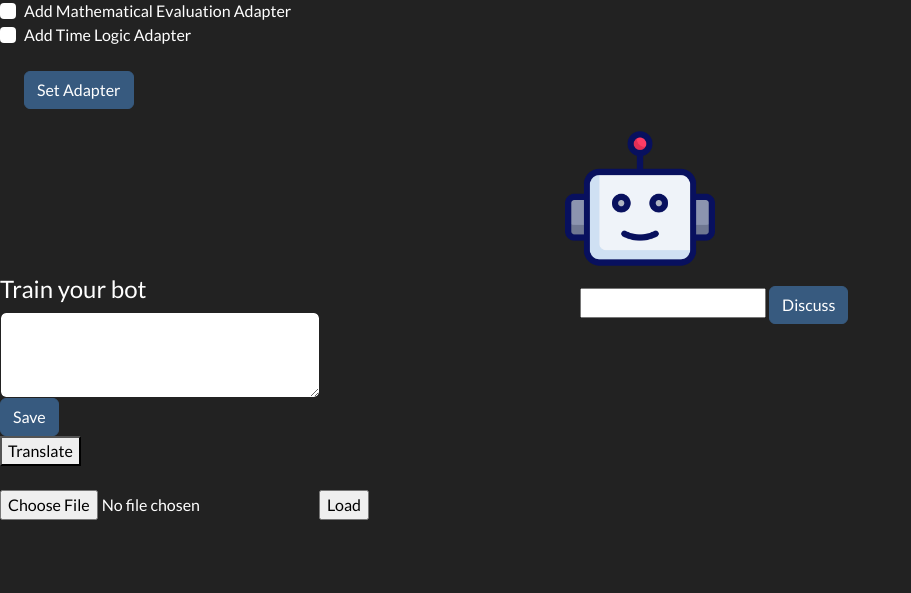
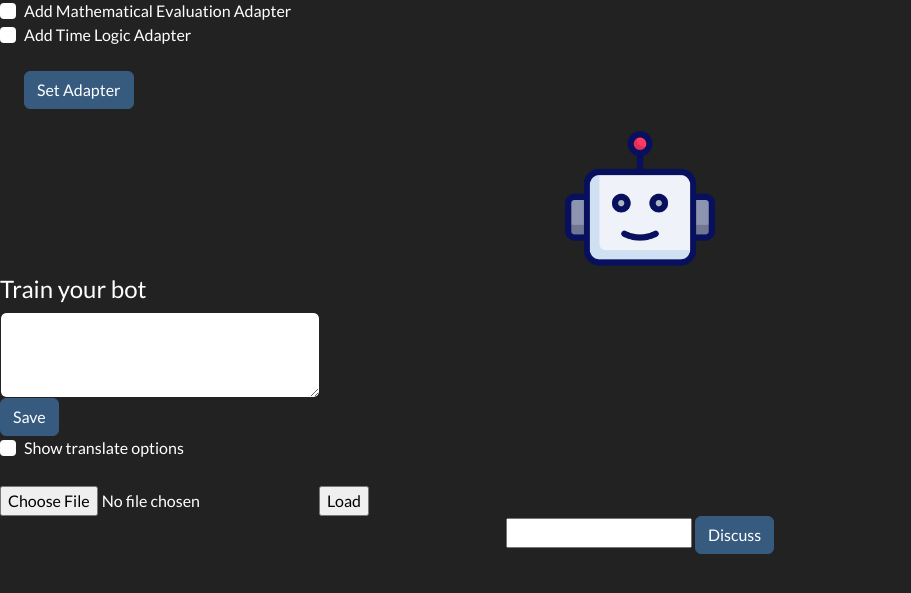
Before and after one commit to hannutt/chatbotTrainer, a Django app: page / in a window 1280 px wide. Shown: the part 84-677 px from the top of the page, without its empty margins (0-911 px from the left). Run offline with Django 4.2, Linux system fonts and the light colour scheme; some libraries are stand-ins or nearby versions.

Commit message:
getLanguages & showTranslateOpt functions added to scripts.js

```diff
--- a/bot/views.py
+++ b/bot/views.py
@@ -11,16 +11,23 @@ var=Variables()
 def startingPage(request):
     return render(request,"index.html")
 
-#tiedosto tuodaan frontista javascript input filen avulla ja talletetaan python funktion
-#avulla työkansioon.
+
 def getAdaptions(request):
-    mathCB=request.POST['math']
-    if mathCB:
+    #haetaan adaption name attribuutilla nimettyjen valitun checkboksin value attribuutti
+    #selection on lista.
+    var.selection=request.POST.getlist('adaptions')
+    print(var.selection[0])
+
+    if var.selection[0]=='math' or var.selection[0]=='time':
         var.adaptions=True
     else:
         print("no adaptions selected")
+
     return redirect(startingPage)
 
+
+#tiedosto tuodaan frontista javascript input filen avulla ja talletetaan python funktion
+#avulla työkansioon.
 def uploadFile(request):
     file=request.FILES['uploadFile']
     fs = FileSystemStorage()
@@ -79,12 +86,15 @@ def readPdfFile(file):
 
 
 def discuss(request):
-     if var.adaptions:
-         talk=request.POST['talk']
+     talk=request.POST['talk']
+     context={}
+     if var.adaptions and var.selection[0]=="math":
          resp = var.cbMath.get_response(talk)
-         context={'resp':resp}
+         context['resp']=resp
+     if var.adaptions and var.selection[0]=="time":
+         resp=var.cbTime.get_response(talk)
+         context['resp']=resp
      if var.adaptions==False:
-        talk=request.POST['talk']
         resp = var.CbotNoAdaptions.get_response(talk)
-        context={'resp':resp}
+        context['resp']=resp
      return render(request,'index.html',context)
--- a/chatbot/cbVars.py
+++ b/chatbot/cbVars.py
@@ -6,5 +6,7 @@ class Variables():
         super().__init__(*args, **kwargs)
 
         self.adaptions=False
+        self.cbTime=ChatBot('Norman',storage_adapter='chatterbot.storage.SQLStorageAdapter', database_uri='sqlite:///database.sqlite3',logic_adapters=["chatterbot.logic.TimeLogicAdapter"])
         self.cbMath=ChatBot('Norman',storage_adapter='chatterbot.storage.SQLStorageAdapter', database_uri='sqlite:///database.sqlite3',logic_adapters=["chatterbot.logic.MathematicalEvaluation"])
         self.CbotNoAdaptions=ChatBot('Norman',storage_adapter='chatterbot.storage.SQLStorageAdapter', database_uri='sqlite:///database.sqlite3')
+        self.selection=""
--- a/chatbot/static/js/scripts.js
+++ b/chatbot/static/js/scripts.js
@@ -5,9 +5,9 @@ async function translateText() {
         method: "POST",
         body: JSON.stringify({
             q: data,
-            source: "en",
+            source: splitted[0],
             //kieli johon käännetään on käyttäjän valitsema ja se on talletettu state muuttujaan
-            target: "es",
+            target: splitted[1],
 
         }),
         headers: { "Content-Type": "application/json" }
@@ -34,3 +34,23 @@ $(function () {
         });
     });
 });
+
+function showTranslateOpt(cb) {
+    if (cb) {
+        document.getElementById("translateBtn").hidden = false
+        document.getElementById("languages").hidden = false
+    }
+    if (cb.checked == false) {
+        document.getElementById("translateBtn").hidden = true
+        document.getElementById("languages").hidden = true
+    }
+
+}
+var splitted=[]
+//select elementissä valittu teksti
+function getLanguages(lang) {
+    var langPairs=lang.options[lang.selectedIndex].text
+    splitted=langPairs.split('-')
+    console.log(splitted)
+
+}
--- a/chatbot/static/styles.css
+++ b/chatbot/static/styles.css
@@ -8,11 +8,3 @@
 .robotAnswer{
     display: flex;
 }
-
-.discuss {
-    position: absolute;
-    top: 370px;
-    left:580px;
-
-
-}
--- a/chatbot/templates/index.html
+++ b/chatbot/templates/index.html
@@ -18,10 +18,10 @@
         <form method="post" action="/adaptions/">
             {%csrf_token %}
         <div class="form-check">
-        <input type="checkbox" class="form-check-input" id="math" name="math" autocomplete="off">
+        <input type="checkbox" class="form-check-input" id="math" name="adaptions" value="math" autocomplete="off">
         <label class="form-check-label" for="math">Add Mathematical Evaluation Adapter</label>
         <br>
-         <input type="checkbox" class="form-check-input" id="math" name="math" autocomplete="off">
+         <input type="checkbox" class="form-check-input" id="time" name="adaptions" value="time" autocomplete="off">
         <label class="form-check-label" for="math">Add Time Logic Adapter</label>
          <br><br>
         <button class="btn btn-primary">Set Adapter</button>
@@ -45,7 +45,16 @@
             <textarea class="form-control" rows="3" type="text" id="data" name="data"></textarea>
             <input type="submit" value="Save" class="btn btn-primary">
         </form>
-        <button onclick="translateText()">Translate</button>
+        <div class="form-check">
+        <input type="checkbox" class="form-check-input" id="translateOptions" name="translateOptions" autocomplete="off" onchange="showTranslateOpt(document.getElementById('translateOptions'))">
+        <label class="form-check-label" for="math">Show translate options</label>
+        <select id="languages" hidden onchange="getLanguages(this)">
+            <option>Select</option>
+            <option>en-es</option>
+            <option>en-fr</option>
+        </select>
+        <button id="translateBtn" hidden onclick="translateText()">Translate</button>
+        </div>
     </div>
     <br>
     <form method="post" action="/loadData/" id="talkForm" enctype="multipart/form-data">
@@ -55,17 +64,17 @@
         <input type="submit" value="Load">
 
     </form>
-    <center>
-        <div class="discuss">
+
+        <center>
+        <div>
         <form method="post" action="/discuss/">
             {%csrf_token %}
             <input type="text" name="talk" id="talk">
             <input type="submit" value="Discuss"  class="btn btn-primary">
         </form>
         </div>
-    </center>
+        </center>
 
-    </form>
 
 </body>
 
```
